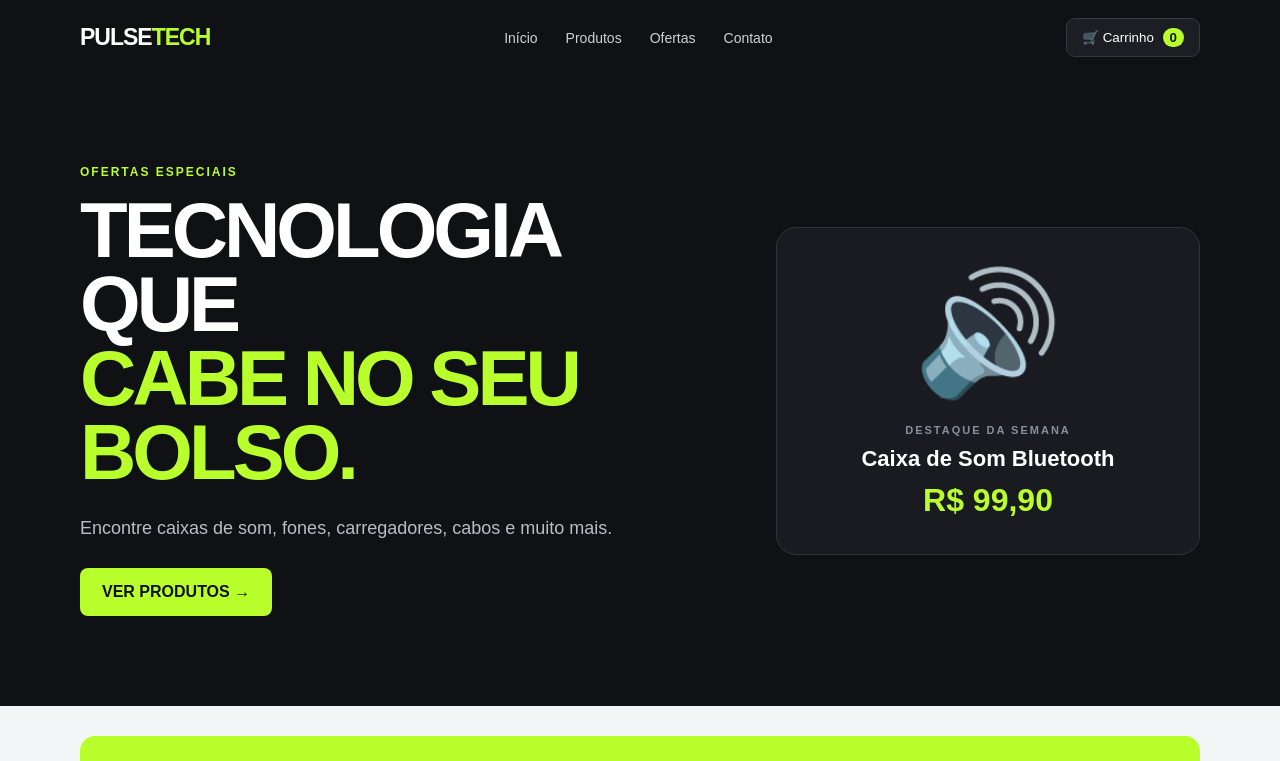
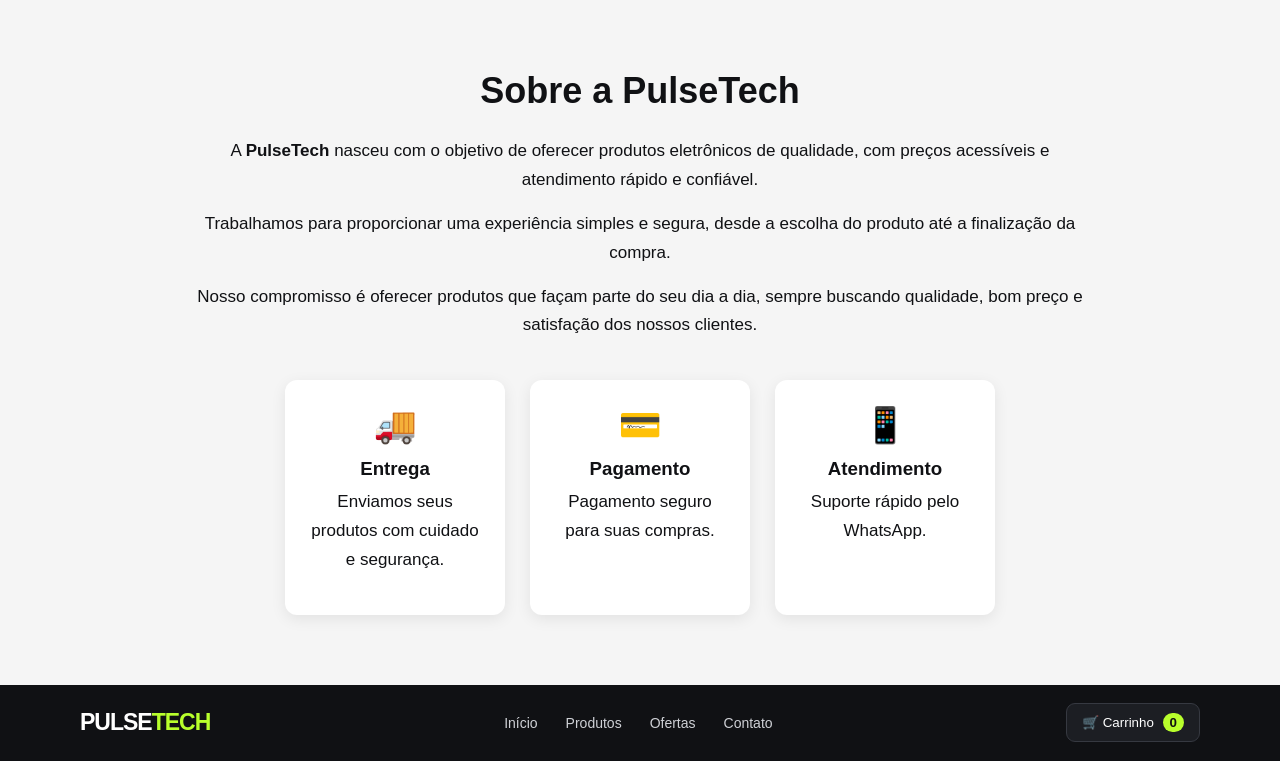
Before and after one commit to PulseTech198/pulsetech198, a plain HTML site: page index.html in a window 1280 px wide. Shown: the top 761 px of the page. Drawn offline with Linux system fonts and the light colour scheme.

Commit message:
Update index.html

```diff
--- a/index.html
+++ b/index.html
@@ -15,7 +15,97 @@
 
     <link rel="stylesheet" href="style.css">
 </head>
+<!-- SOBRE NÓS -->
+<section id="sobre" class="sobre-nos">
+    <div class="sobre-container">
+        <h2>Sobre a PulseTech</h2>
 
+        <p>
+            A <strong>PulseTech</strong> nasceu com o objetivo de oferecer
+            produtos eletrônicos de qualidade, com preços acessíveis e
+            atendimento rápido e confiável.
+        </p>
+
+        <p>
+            Trabalhamos para proporcionar uma experiência simples e segura,
+            desde a escolha do produto até a finalização da compra.
+        </p>
+
+        <p>
+            Nosso compromisso é oferecer produtos que façam parte do seu dia
+            a dia, sempre buscando qualidade, bom preço e satisfação dos nossos
+            clientes.
+        </p>
+
+        <div class="sobre-destaques">
+            <div>
+                <span>🚚</span>
+                <h3>Entrega</h3>
+                <p>Enviamos seus produtos com cuidado e segurança.</p>
+            </div>
+
+            <div>
+                <span>💳</span>
+                <h3>Pagamento</h3>
+                <p>Pagamento seguro para suas compras.</p>
+            </div>
+
+            <div>
+                <span>📱</span>
+                <h3>Atendimento</h3>
+                <p>Suporte rápido pelo WhatsApp.</p>
+            </div>
+        </div>
+    </div>
+</section>
+
+<style>
+.sobre-nos {
+    padding: 70px 20px;
+    background: #f5f5f5;
+    text-align: center;
+}
+
+.sobre-container {
+    max-width: 900px;
+    margin: auto;
+}
+
+.sobre-nos h2 {
+    font-size: 36px;
+    margin-bottom: 25px;
+}
+
+.sobre-nos p {
+    font-size: 17px;
+    line-height: 1.7;
+    margin-bottom: 15px;
+}
+
+.sobre-destaques {
+    display: flex;
+    justify-content: center;
+    gap: 25px;
+    flex-wrap: wrap;
+    margin-top: 40px;
+}
+
+.sobre-destaques div {
+    background: white;
+    padding: 25px;
+    width: 220px;
+    border-radius: 12px;
+    box-shadow: 0 4px 15px rgba(0,0,0,0.08);
+}
+
+.sobre-destaques span {
+    font-size: 35px;
+}
+
+.sobre-destaques h3 {
+    margin: 12px 0 8px;
+}
+</style>
 <body>
 
     <!-- CABEÇALHO -->
```
